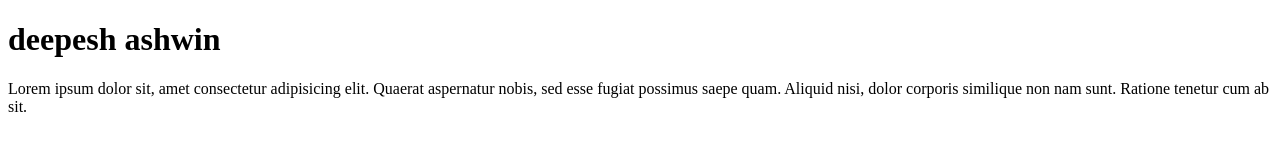
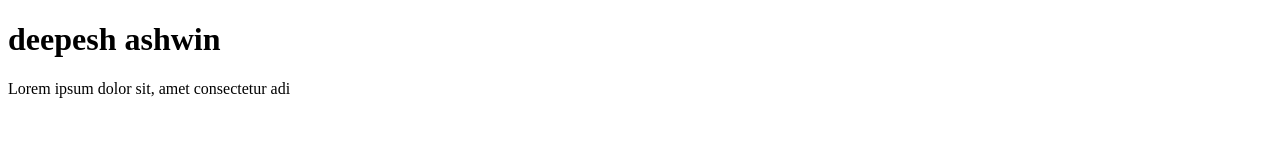
Before and after one commit to Deepeshashwin/learn-git-, a plain HTML site: page index.html in a window 1280 px wide. Drawn offline with Linux system fonts and the light colour scheme.

Commit message:
index.html modified

```diff
--- a/index.html
+++ b/index.html
@@ -9,9 +9,7 @@
     <h1> deepesh ashwin
 
     </h1>
-    <p>
-        Lorem ipsum dolor sit, amet consectetur adipisicing elit. Quaerat aspernatur nobis, sed esse fugiat possimus saepe quam. Aliquid nisi, dolor corporis similique non nam sunt. Ratione tenetur cum ab sit.
-     </p>
+    <p> Lorem ipsum dolor sit, amet consectetur adi</p>
 
  </body>
  </html>
```
